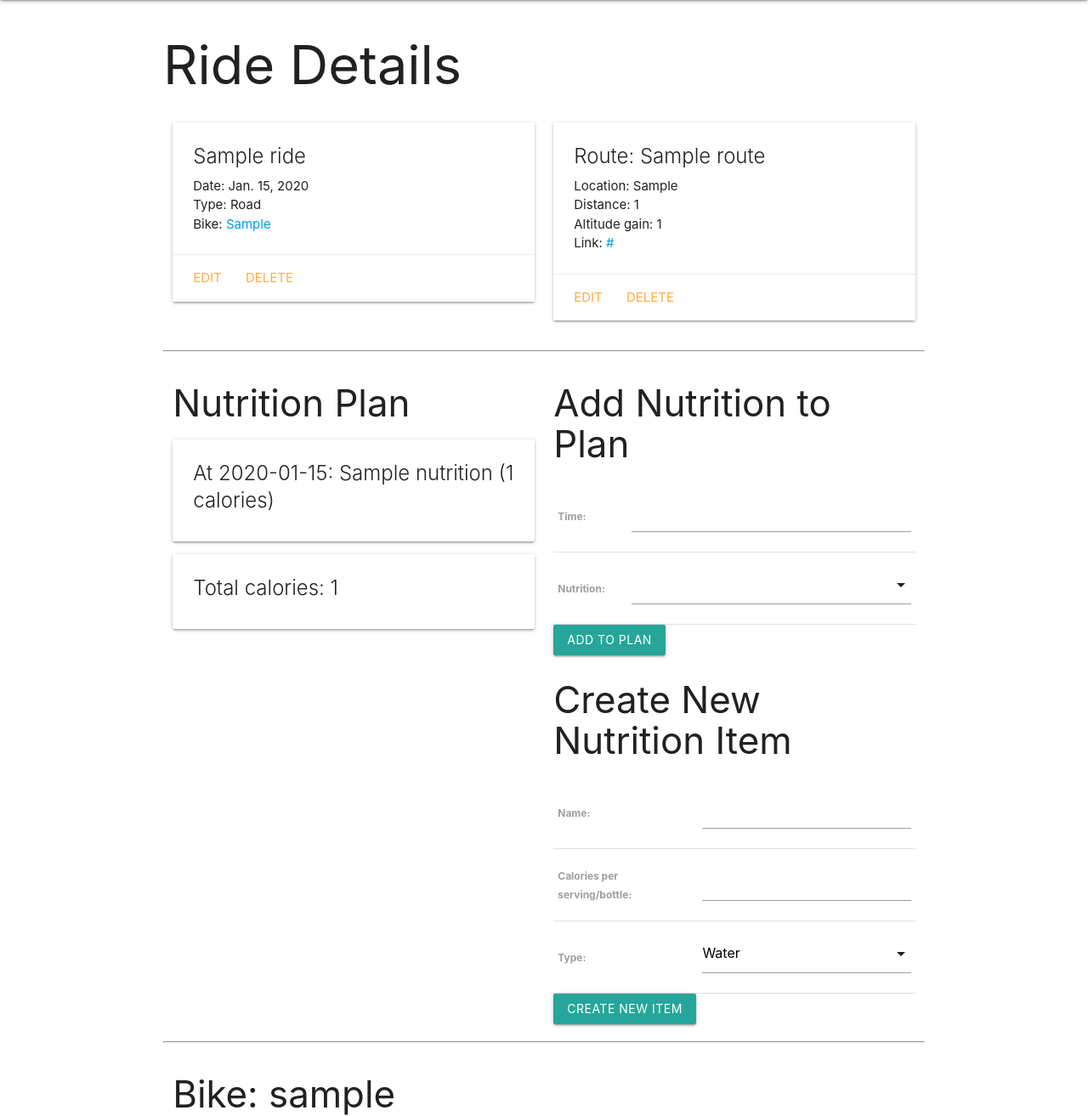
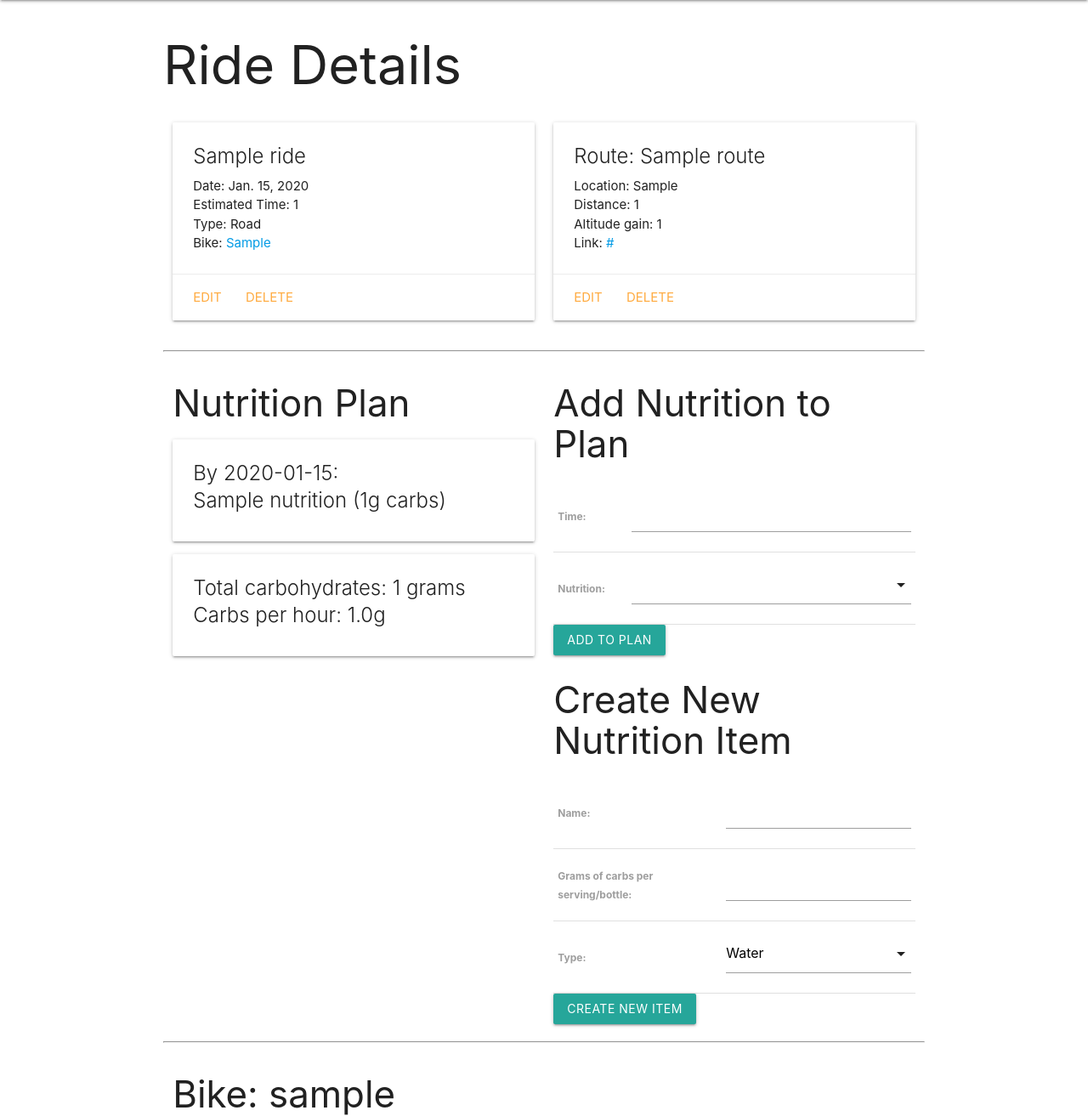
Before and after one commit to masomaster/bike-collector, a Django app: page /rides/1 in a window 1280 px wide. Shown: the part 64-1377 px from the top of the page at 85% size. Run offline with Django 4.2, Linux system fonts and the light colour scheme; tables that the repository leaves empty hold one stand-in row (values such as "Sample post").

Commit message:
add est_time to ride model; tweaked ride detail template

```diff
--- a/main_app/forms.py
+++ b/main_app/forms.py
@@ -9,7 +9,7 @@ class RideForm(ModelForm):
 class NutritionForm(ModelForm):
     class Meta:
         model = Nutrition
-        fields = ['name', 'calories', 'type']
+        fields = ['name', 'carbs', 'type']
 
 class NutritionPlanForm(ModelForm):
     class Meta:
--- a/main_app/models.py
+++ b/main_app/models.py
@@ -43,7 +43,7 @@ class Route(models.Model):
 
 class Nutrition(models.Model):
     name = models.CharField(max_length=100)
-    calories = models.IntegerField('Calories per serving/bottle')
+    carbs = models.IntegerField('Grams of carbs per serving/bottle')
     type = models.CharField(
         max_length=1,
         choices=NUTRITION_TYPES,
@@ -59,6 +59,7 @@ class Nutrition(models.Model):
 class Ride(models.Model):
     title = models.CharField(max_length=100)
     date = models.DateField()
+    est_time = models.IntegerField('Estimated time (in hrs)')
     type = models.CharField(
         max_length=1,
         choices=RIDE_TYPES,
--- a/main_app/templates/rides/detail.html
+++ b/main_app/templates/rides/detail.html
@@ -11,6 +11,7 @@
          {{ ride.title }}
         </span>
         <p>Date: {{ ride.date }}</p>
+        <p>Estimated Time: {{ ride.est_time }}</p>
         <p>Type: {{ ride.get_type_display }}</p>
         <p>Bike: <a href="{% url 'bike_detail' ride.bike.id %}">{{ ride.bike }}</a></p>
       </div>
@@ -48,9 +49,9 @@
         <div class="card">
           <div class="card-content">
             <span class="card-title">
-              At {{ nutritionplan.time }}:
+              By {{ nutritionplan.time }}: <br>
               {% for nutrition in nutritionplan.nutrition.all %}
-                {{ nutrition.name }} ({{ nutrition.calories }} calories) <br>
+                {{ nutrition.name }} ({{ nutrition.carbs }}g carbs) <br>
               {% endfor %}
             </span>
           </div>
@@ -59,8 +60,8 @@
         <div class="card">
           <div class="card-content">
             <span class="card-title">
-              Total calories:
-              {{ total_calories }}
+              <p>Total carbohydrates: {{ total_carbs }} grams</p>
+              <p>Carbs per hour: {{ carbs_per_hr }}g</p>
             </span>
           </div>
         </div>
--- a/main_app/views.py
+++ b/main_app/views.py
@@ -83,14 +83,15 @@ def ride_detail(request, ride_id):
     nutrition_form = NutritionForm()
     nutrition_plan_form = NutritionPlanForm()
 
-    def total_calories(ride):
+    def total_carbs(ride):
         total = 0
         for plan in ride.nutritionplan_set.all():
             for nutrient in plan.nutrition.all():
-                total += nutrient.calories
+                total += nutrient.carbs
         return total
 
-    total_calories = total_calories(ride)
+    total_carbs = total_carbs(ride)
+    carbs_per_hr = round((total_carbs / ride.est_time), 1)
     context = {
         'ride': ride,
         'route': route,
@@ -98,7 +99,8 @@ def ride_detail(request, ride_id):
         'nutrition_form': nutrition_form,
         'nutrition_plan_form': nutrition_plan_form,
         'nutrition': nutrition,
-        'total_calories': total_calories,
+        'total_carbs': total_carbs,
+        'carbs_per_hr': carbs_per_hr,
     }
     return render(request, 'rides/detail.html', context)
 
```
Also changed, not shown: main_app/migrations/0011_remove_nutrition_calories_nutrition_carbs.py (added), main_app/migrations/0012_ride_est_time.py (added).
